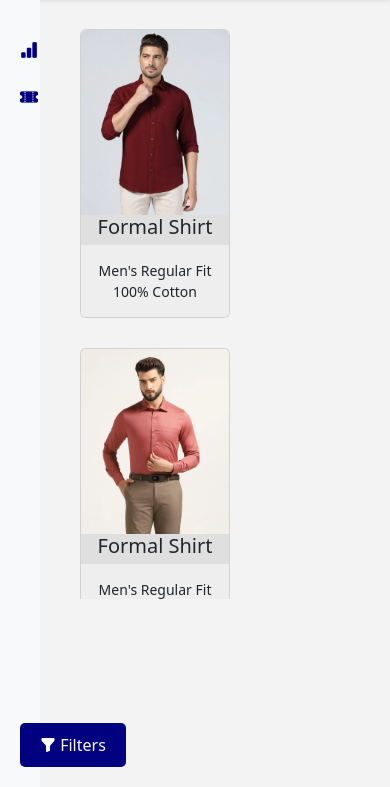
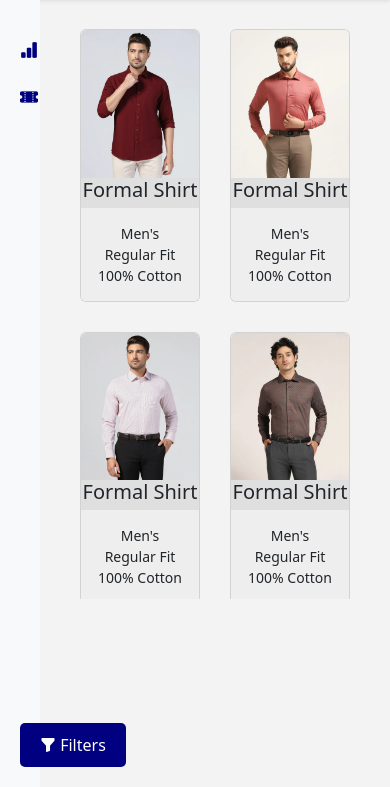
Before and after one commit to Venkatesh3693/Gain_up, a plain HTML site: page index.html in a window 390 px wide. Shown: the part 57-844 px from the top of the page. Drawn offline with nearby package versions, Linux system fonts and the light colour scheme.

Commit message:
2nd commit

```diff
--- a/styles.css
+++ b/styles.css
@@ -414,7 +414,7 @@ body {
         gap: 10px;
     }
     .product-card {
-        width: 50%; /* Adjusted width to fit 2 cards per row */
+        width: 40%; /* Adjusted width to fit 2 cards per row */
     }
     .logo1 {
         display: none;
```
